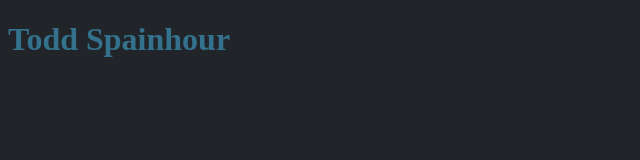
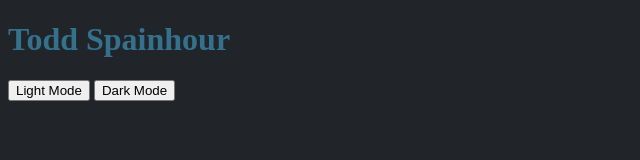
Before and after one commit to ToddSpainhour/personal-bio-site-v2, a plain HTML site: page index.html in a window 1280 px wide. Shown: the whole page, without its empty margins (0-640 px from the left). Drawn offline with Linux system fonts and the light colour scheme.

Commit message:
added light mode/dark mode functionality

```diff
--- a/index.html
+++ b/index.html
@@ -10,6 +10,8 @@
 <body>
     <main>
         <h1>Todd Spainhour</h1>
+        <button class="colorThemebtn" onclick="colorThemeChange('light')">Light Mode</button>
+        <button class="colorThemebtn" onclick="colorThemeChange('dark')">Dark Mode</button>
     </main>
     <script src="javascripts/main.js"></script>
 </body>
--- a/javascripts/main.js
+++ b/javascripts/main.js
@@ -1 +1,21 @@
-console.log("If you see this in the console, you're connected");
+
+const colorThemeChange = (selectedColorTheme) => {
+    let htmlElement = document.getElementsByTagName('html')[0];
+    htmlElement.className = selectedColorTheme
+}
+
+
+const AddEventListeners = () => {
+    const colorThemeButtons = document.getElementsByClassName("colorThemebtn")
+    colorThemeButtons.forEach(button => {
+        button.addEventListener('click', colorThemeChange)
+    });
+}
+
+
+const init = () => {
+    AddEventListeners();
+}
+
+
+init();
--- /dev/null
+++ b/styles/_variables.css
@@ -0,0 +1,8 @@
+
+:root {
+    --dark-grey: #212529;
+    --light-grey: #d9d9d9;
+    --blue: #34718C;
+    --red: #91333c;
+    --green: #338e3a;
+}
--- a/styles/main.css
+++ b/styles/main.css
@@ -1,6 +1,12 @@
-:root {
-    margin:0;
-    padding:0;
-    color: #34718C;
-    background-color: #212529;
+@import "_variables.css";
+
+html,
+html.dark {
+    color: var(--blue);
+    background-color: var(--dark-grey);
 }
+
+html.light {
+    color: var(--green);
+    background-color: var(--light-grey);
+}
```
